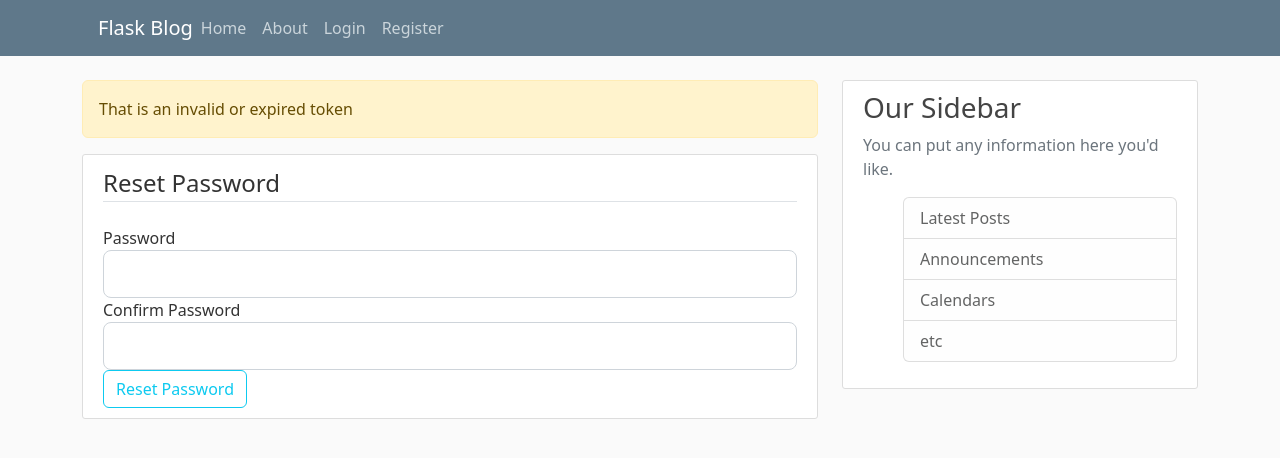
After one commit to Shreyasb1015/blog-app, a Flask app: page /reset_password/1 in a window 1280 px wide. The commit adds this page. Shown: the top 458 px of the page. Run offline with Flask 3, Linux system fonts and the light colour scheme; some libraries are stand-ins or nearby versions.

Commit message:
Created reset email and password settings

```diff
--- a/flaskblog/forms.py
+++ b/flaskblog/forms.py
@@ -55,3 +55,18 @@ class PostForm(FlaskForm):
    title=StringField('Title',validators=[DataRequired()])
    content=TextAreaField('Content',validators=[DataRequired()])
    submit=SubmitField('Post')
+
+
+class RequestResetForm(FlaskForm):
+    email=StringField('Email',validators=[DataRequired(),Email()])
+    submit=SubmitField('Request Password Reset')
+
+    def validate_email(self,email):
+        user=User.query.filter_by(email=email.data).first()
+        if user is None:
+            raise ValidationError('There is no account with that email.You must register first.')
+
+class ResetPasswordForm(FlaskForm):
+    password=PasswordField('Password',validators=[DataRequired()])
+    confirm_password=PasswordField('Confirm Password',validators=[DataRequired(),EqualTo('password')])
+    submit=SubmitField('Reset Password')
--- a/flaskblog/models.py
+++ b/flaskblog/models.py
@@ -1,5 +1,6 @@
 from datetime import datetime
-from flaskblog import db,login_manager
+from itsdangerous import  TimedSerializer as Serializer
+from flaskblog import db,login_manager,app
 from flask_login import UserMixin
 
 
@@ -17,6 +18,22 @@ class User(db.Model,UserMixin) :
     password=db.Column(db.String(60),nullable=False)
     posts=db.relationship('Post',backref='author',lazy=True)
 
+    def get_reset_token(self):
+        s=Serializer(app.config['SECRET_KEY'])
+        return s.dumps({'user_id':self.id})
+
+
+    @staticmethod
+    def verify_reset_token(token):
+        s=Serializer(app.config['SECRET_KEY'])
+        try:
+             user_id=s.loads(token,max_age=1800)['user_id']
+             print(user_id)
+        except:
+            return None
+        return User.query.get(user_id)
+
+
     def __repr__(self):
         return f"User('{self.username}','{self.email}','{self.image_file}')"
 
--- a/flaskblog/routes.py
+++ b/flaskblog/routes.py
@@ -2,10 +2,11 @@ import os
 import secrets
 from PIL import Image
 from flask import render_template,url_for,flash,redirect,request,abort
-from flaskblog import app,db,bcrypt
-from flaskblog.forms import RegistrationForm,LoginForm,UpdateAccountForm,PostForm
+from flaskblog import app,db,bcrypt,mail
+from flaskblog.forms import RegistrationForm,LoginForm,UpdateAccountForm,PostForm,RequestResetForm,ResetPasswordForm
 from flaskblog.models import User,Post
 from flask_login import login_user,current_user,logout_user,login_required
+from flask_mail import Message
 
 
 
@@ -137,3 +138,42 @@ def user_posts(username):
     user=User.query.filter_by(username=username).first_or_404()
     posts=Post.query.filter_by(author=user).order_by(Post.date_posted.desc()).paginate(page=page,per_page=5)
     return render_template('user_posts.html',posts=posts,user=user)
+
+def send_reset_email(user):
+    token=user.get_reset_token()
+    msg = Message('Password Reset Request',sender='noreply@demo.com',recipients=[user.email])
+    msg.body=f'''To reset your password,visit the following link:
+{url_for('reset_token',token=token,_external=True)}
+If you did not make this request then simply ignore this email and no
+changes will be made.
+'''
+    mail.send(msg)
+
+@app.route("/reset_password",methods=['GET','POST'])
+def reset_request():
+        if current_user.is_authenticated: # type: ignore
+            return redirect(url_for('home'))
+        form=RequestResetForm()
+        if form.validate_on_submit(): # type: ignore
+            user=User.query.filter_by(email=form.email.data).first()
+            send_reset_email(user)
+            flash('An email has been sent with instructions to reset your password','info')
+            return redirect(url_for('login'))
+        return render_template('reset_request.html',title='Reset Password',form=form)
+
+
+@app.route("/reset_password/<token>",methods=['GET','POST'])
+def reset_token(token):
+        if current_user.is_authenticated: # type: ignore
+            return redirect(url_for('home'))
+        user=User.verify_reset_token(token)
+        if user is None:
+            flash('That is an invalid or expired token','warning')
+        form=ResetPasswordForm()
+        if form.validate_on_submit():
+            hashed_password=bcrypt.generate_password_hash(form.password.data).decode('utf-8')
+            user.password=hashed_password  #type:ignore
+            db.session.commit()
+            flash('Your password has been updated! You are now able to log in','success')
+            return redirect(url_for('login'))
+        return render_template('reset_token.html',title='Reset Password',form=form)
--- /dev/null
+++ b/flaskblog/templates/reset_token.html
@@ -0,0 +1,43 @@
+{% extends "layout.html"%}
+{%block content %}
+   <div class="content-section">
+     <form method="POST" action="">
+        {{form.hidden_tag()}}
+        <fieldset class="form-group">
+            <legend class="border-bottom mb-4">Reset Password </legend>
+
+            <div class="form-group">
+                {{form.password.label(class="form-control-label")}}
+                {%if form.password.errors%}
+                   {{form.password(class="form-control form-control-lg is-invalid")}}
+                   <div class="invalid-feedback">
+                      {%for error in form.password.errors%}
+                        <span>{{error}}<span>
+                      {%endfor%}
+                    </div>
+                {%else%}
+                {{form.password(class="form-control form-control-lg")}}
+                {%endif%}
+            </div>
+            <div class="form-group">
+                {{form.confirm_password.label(class="form-control-label")}}
+                {%if form.confirm_password.errors%}
+                   {{form.confirm_password(class="form-control form-control-lg is-invalid")}}
+                   <div class="invalid-feedback">
+                      {%for error in form.confirm_password.errors%}
+                        <span>{{error}}<span>
+                      {%endfor%}
+                    </div>
+                {%else%}
+                {{form.confirm_password(class="form-control form-control-lg")}}
+                {%endif%}
+            </div>
+        </fieldset>
+        <div class="form-group">
+            {{form.submit(class="btn btn-outline-info")}}
+        </div>
+     </form>
+    </div>
+
+
+{%endblock content%}
```
Also changed, not shown: flaskblog/__init__.py (+9 -0 lines), flaskblog/templates/login.html (+4 -3 lines), flaskblog/templates/reset_request.html (added, +30 -0 lines), flaskblog/site.db.
